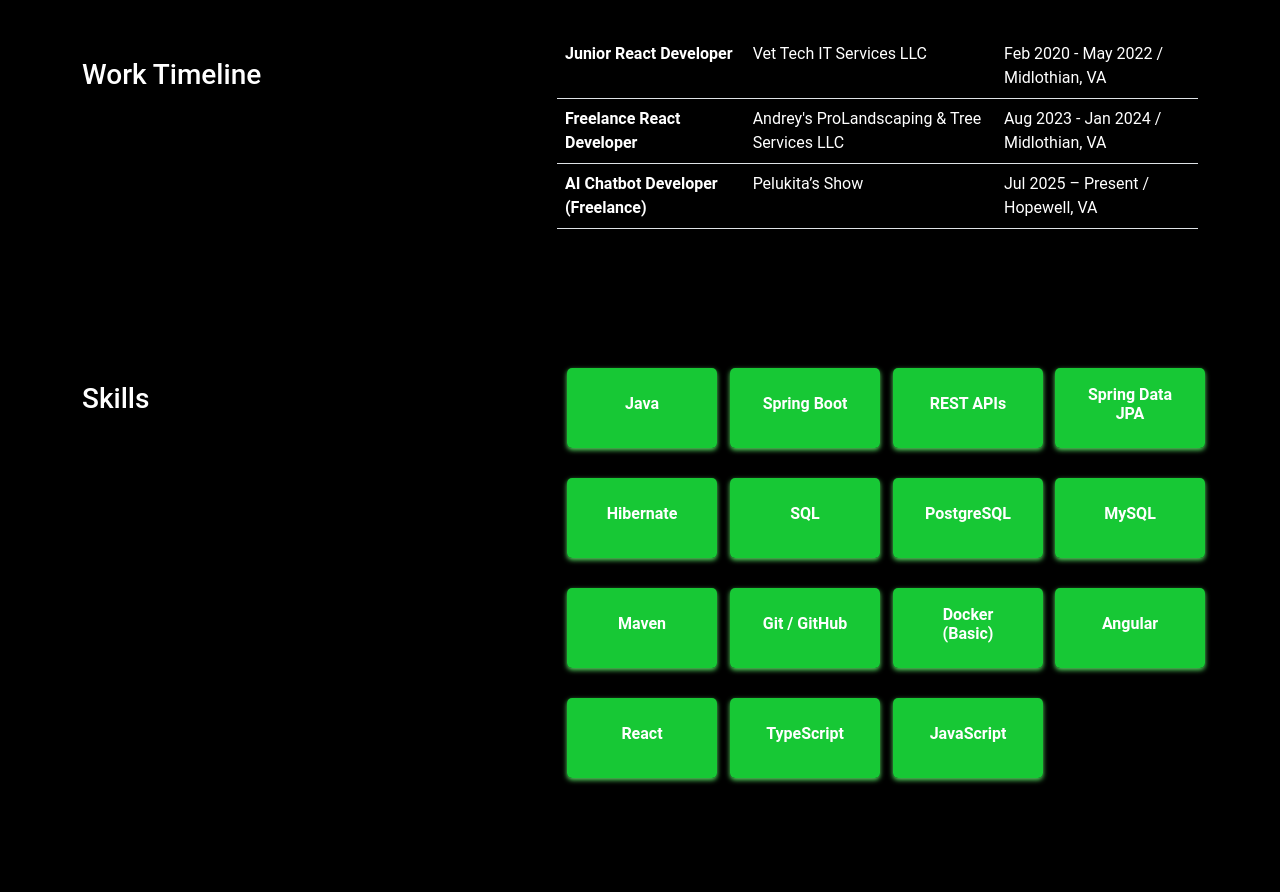
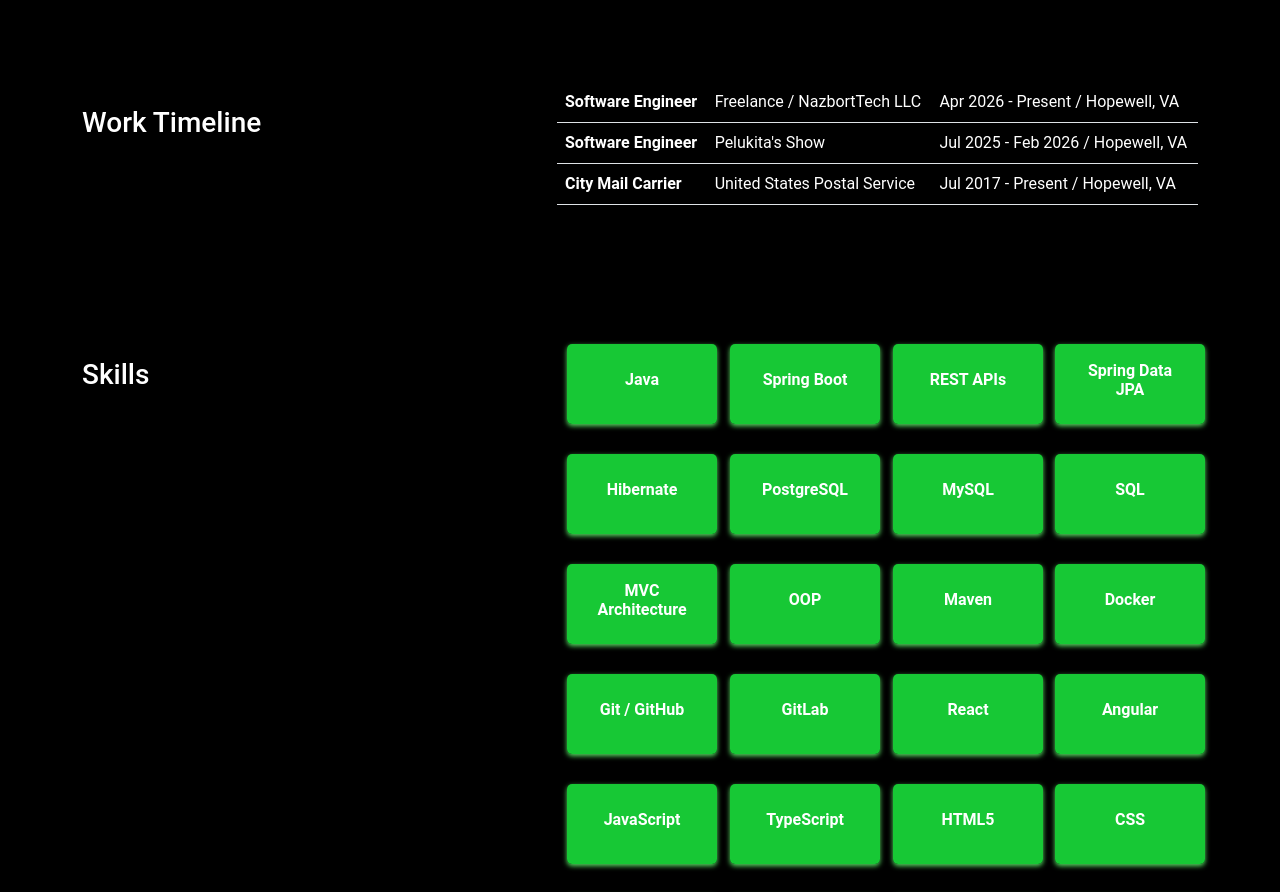
Before and after one commit to eidde606/portfolio-webpage, a React (Create React App) app: page /about in a window 1280 px wide. Shown: the part 520-1412 px from the top of the page. Before the commit the page ends 1308 px from the top, so only its background shows below. Built offline with nearby package versions, Linux system fonts and the light colour scheme.

Commit message:
Updated about me information

```diff
--- a/src/content_option.js
+++ b/src/content_option.js
@@ -1,58 +1,57 @@
 import landscaping from "./assets/images/AndreyPro.png";
 import eddieanime2 from "./assets/images/eddieanime2.jpg";
 import myreads from "./assets/images/myreads.jpeg";
-import pelukita from "./assets/images/pelukita.png";
+import nazbort from "./assets/images/nazbort.png";
 import pelukitas from "./assets/images/pelukitas.png";
-import portfolio2 from "./assets/images/portfolio2.png";
-import vacation from "./assets/images/vacation.png";
 
 const logotext = "EN";
+
 const meta = {
   title: "Eddie Nazario",
   description:
-    "Java / Spring Boot Developer specializing in REST APIs, relational databases, and production-ready backend systems.",
+    "Software Engineer specializing in Java, Spring Boot, REST APIs, PostgreSQL, React, AI integrations, and cloud-deployed full-stack applications.",
 };
 
 const introdata = {
   title: "Hi, I'm Eddie Nazario",
   animated: {
-    first: "Java / Spring Boot Developer",
-    second: "Backend REST API Engineer",
-    third: "Full-Stack System Builder",
+    first: "Java Backend Developer",
+    second: "Spring Boot REST API Engineer",
+    third: "Full-Stack Software Engineer",
   },
   description:
-    "Full-Stack Software Engineer specializing in backend-driven systems architecture. I design and develop RESTful APIs with Java and Spring Boot, model relational databases with PostgreSQL, and deliver complete end-to-end solutions with React frontends — deployed to production on cloud platforms. Founder of NazbortTech LLC, delivering custom software solutions for real businesses.",
+    "Software Engineer specializing in Java, Spring Boot, REST APIs, PostgreSQL, React, and cloud deployment. I build production-style business applications with secure payment integrations, automated email workflows, AI-powered assistants, and admin dashboards. Founder of NazbortTech LLC, delivering real-world software solutions for businesses.",
   your_img_url: eddieanime2,
 };
 
-
 const dataabout = {
   title: "Who am I?",
-  aboutme: `I'm Eddie Nazario, a Java backend developer based in Hopewell, VA.
+  aboutme: `I'm Eddie Nazario, a Software Engineer based in Hopewell, Virginia.
 
-I specialize in building REST APIs using Spring Boot, Spring Data JPA/REST, and relational databases. My focus is backend architecture, entity relationships, and production-style deployments.
+I specialize in building backend-driven full-stack applications using Java, Spring Boot, Spring Data JPA, REST APIs, PostgreSQL, and React.
 
-I build full-stack systems by connecting robust Java backends to Angular or React frontends, deploying them to cloud environments with live database integrations.
+My work includes production-style booking systems, payment integrations with Stripe, automated email workflows with Brevo, AI-powered assistants using OpenAI APIs, and cloud deployments through Render and Netlify.
 
-I’m bilingual (English/Spanish), detail-oriented, and focused on delivering systems that are structured, scalable, and production-ready.`,
+I hold a Bachelor of Science in Software Engineering from Western Governors University and an AAS in Information Technology from Brightpoint Community College.
+
+I'm bilingual in English and Spanish, detail-oriented, and focused on building clean, scalable software that solves real business problems.`,
 };
-
 
 const worktimeline = [
   {
-    jobtitle: "Junior React Developer",
-    where: "Vet Tech IT Services LLC",
-    date: "Feb 2020 - May 2022 / Midlothian, VA",
+    jobtitle: "Software Engineer",
+    where: "Freelance / NazbortTech LLC",
+    date: "Apr 2026 - Present / Hopewell, VA",
   },
   {
-    jobtitle: "Freelance React Developer",
-    where: "Andrey's ProLandscaping & Tree Services LLC",
-    date: "Aug 2023 - Jan 2024 / Midlothian, VA",
+    jobtitle: "Software Engineer",
+    where: "Pelukita's Show",
+    date: "Jul 2025 - Feb 2026 / Hopewell, VA",
   },
   {
-    jobtitle: "AI Chatbot Developer (Freelance)",
-    where: "Pelukita’s Show",
-    date: "Jul 2025 – Present / Hopewell, VA",
+    jobtitle: "City Mail Carrier",
+    where: "United States Postal Service",
+    date: "Jul 2017 - Present / Hopewell, VA",
   },
 ];
 
@@ -62,67 +61,61 @@
   { name: "REST APIs" },
   { name: "Spring Data JPA" },
   { name: "Hibernate" },
-  { name: "SQL" },
   { name: "PostgreSQL" },
   { name: "MySQL" },
+  { name: "SQL" },
+  { name: "MVC Architecture" },
+  { name: "OOP" },
   { name: "Maven" },
+  { name: "Docker" },
   { name: "Git / GitHub" },
-  { name: "Docker (Basic)" },
-
+  { name: "GitLab" },
+  { name: "React" },
   { name: "Angular" },
-  { name: "React" },
+  { name: "JavaScript" },
   { name: "TypeScript" },
-  { name: "JavaScript" }
+  { name: "HTML5" },
+  { name: "CSS" },
+  { name: "OpenAI API" },
+  { name: "Stripe API" },
+  { name: "Brevo API" },
+  { name: "MongoDB" },
+  { name: "Render" },
+  { name: "Netlify" },
 ];
-
 
 const dataportfolio = [
   {
     img: pelukitas,
-    description: "A full-stack web application built to streamline event bookings for a children’s party entertainment service. Users can schedule parties, choose packages, and submit event details, while the system manages bookings, updates pricing dynamically, and generates reports through a secure admin dashboard.",
+    description:
+      "Production-style full-stack booking platform built with React, Spring Boot, PostgreSQL, and Stripe. Features real-time availability logic, secure 50% deposit payments, automated receipts, Spanish contract generation, admin booking management, revenue reporting, and cloud deployment with Render and Netlify.",
     link: "https://pelukita-frontend.onrender.com/",
   },
+
   {
     img: myreads,
-
     description:
-      "MyReads streamlines bookshelf management, allowing you to effortlessly categorize your reading list and access book details with ease. Stay organized and elevate your reading experience.",
+      "React application that integrates with a REST API to organize books into custom reading shelves. Demonstrates component-based UI development, state management, asynchronous API communication, and clean frontend architecture.",
     link: "https://golden-seahorse-850414.netlify.app/",
-  },
-  {
-    img: portfolio2,
-    description:
-      "A personal web portfolio highlighting my journey as a Junior React Developer enthusiast. Discover projects, skills, and connect for potential collaborations.",
-    link: "#",
   },
   {
     img: landscaping,
     description:
-      "Explore the completed landscaping website, showcasing my dedication to exceptional outdoor solutions. This project is now actively used by a real landscaping company.",
+      "Responsive business website developed for a real landscaping company. Features service information, professional branding, mobile-friendly design, contact functionality, and production deployment for an active client.",
     link: "https://jocular-melomakarona-435b13.netlify.app",
   },
-
-
   {
-    img: pelukita,
+    img: nazbort,
     description:
-      "An AI-powered Facebook Messenger chatbot built for a children's party entertainment business. The bot handles full event bookings in English or Spanish through natural conversation, confirms all details, and sends email confirmations using GPT-4 and MongoDB.",
-    link: "https://m.me/pelukitasshow",
+      "Official website for Nazbort Tech LLC, my software development business. Built with React to showcase custom software solutions including AI-powered assistants, booking systems, business websites, automation tools, payment integrations, and administrative dashboards. Features responsive design, lead generation, and a production deployment serving real clients.",
+    link: "https://nazborttech.com/",
   },
-  {
-    img: vacation,
-    description:
-    "Full-stack Vacation Planning system built with Spring Boot REST (Spring Data JPA/REST) and a relational database. Demonstrates entity relationships, CRUD operations, and live cloud deployment with a connected production database.",
-    link: "https://vacationplanning.netlify.app",
-  },
-
 ];
 
 const contactConfig = {
   YOUR_EMAIL: "eiddenazario@gmail.com",
-  description: "Looking forward to hearing from you!",
-  // creat an emailjs.com account
-  // check out this tutorial https://www.emailjs.com/docs/examples/reactjs/
+  description:
+    "Interested in working together or discussing a software engineering opportunity? Send me a message.",
   YOUR_SERVICE_ID: "service_8wjkn4p",
   YOUR_TEMPLATE_ID: "template_7cxv7i9",
   YOUR_USER_ID: "IJlyxBIWWLdS2KCZR",
@@ -132,6 +125,7 @@
   github: "https://github.com/eidde606?tab=repositories",
   linkedin: "https://www.linkedin.com/in/eddie-nazario-20b2a320a/",
 };
+
 export {
   contactConfig,
   dataabout,
@@ -141,5 +135,5 @@
   meta,
   skills,
   socialprofils,
-  worktimeline
+  worktimeline,
 };
```
Also changed, not shown: src/assets/images/nazbort.png (added), 1 other file (tests, documents, lock files or other folders).
